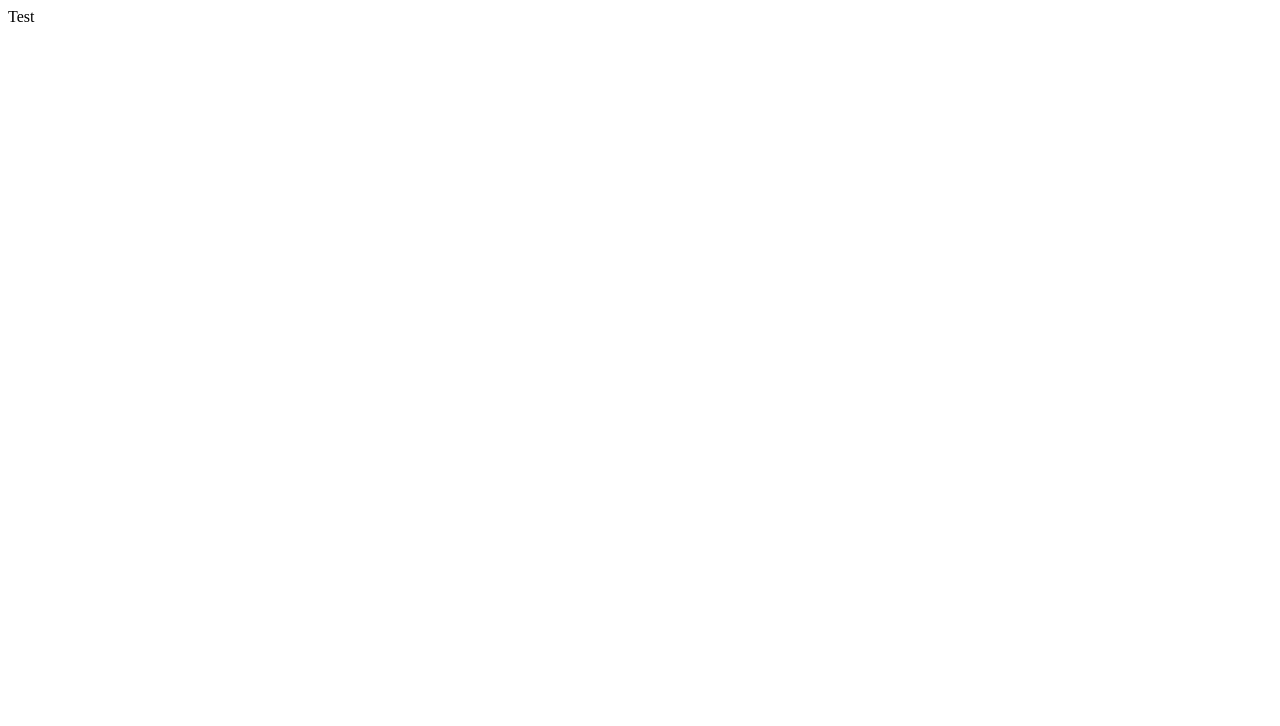
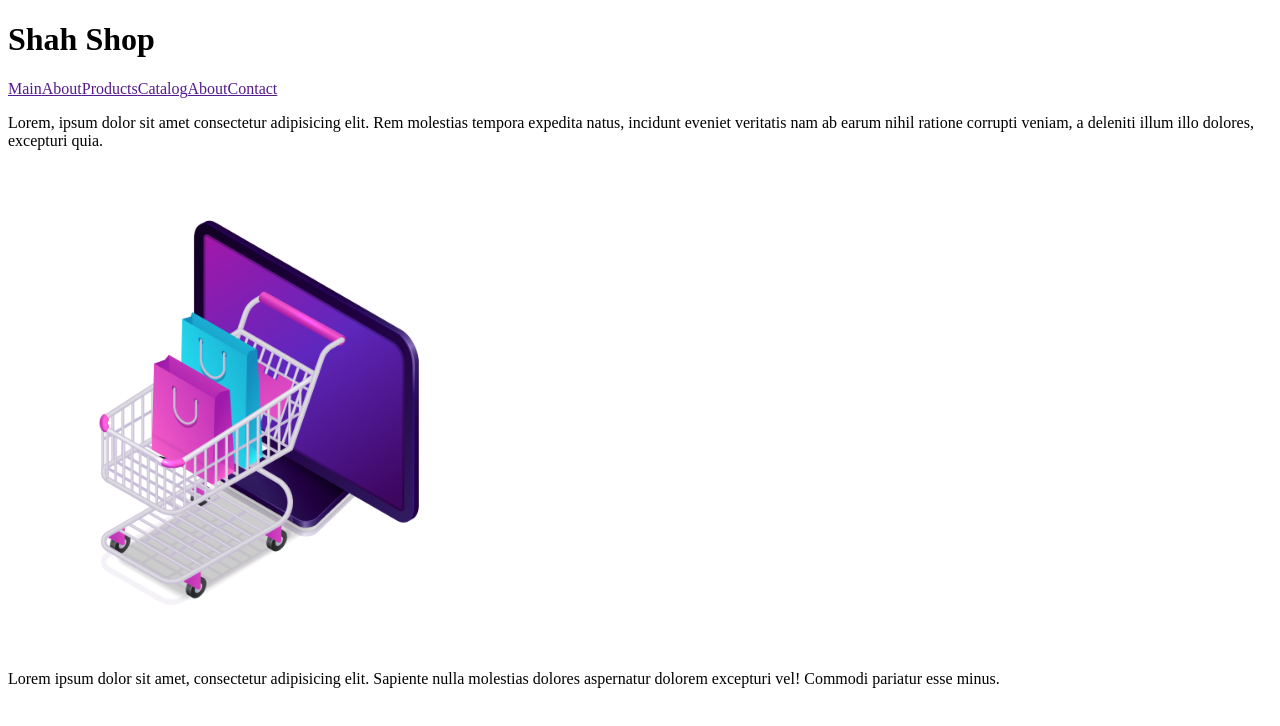
Before and after one commit to shahruhabd/react-final, a React (Create React App) app: page / in a window 1280 px wide. Shown: the top 726 px of the page. Built offline with nearby package versions, Linux system fonts and the light colour scheme.

Commit message:
main page html структура

```diff
--- a/public/index.html
+++ b/public/index.html
@@ -3,7 +3,7 @@
   <head>
     <meta charset="utf-8" />
     <meta name="viewport" content="width=device-width, initial-scale=1" />
-    <title>React App</title>
+    <title>Shah shop</title>
   </head>
   <body>
     <div id="root"></div>
--- a/src/App.js
+++ b/src/App.js
@@ -1,7 +1,9 @@
+import Main from "./pages/Main";
+
 function App() {
   return (
     <div className="App">
-      Test
+      <Main />
     </div>
   );
 }
--- /dev/null
+++ b/src/pages/Main.js
@@ -0,0 +1,33 @@
+import React from 'react'
+import shopBusket from '../img/main/shop-busket.png'
+
+const Main = () => {
+  return (
+    <div>
+        <header>
+          <h1>
+              Shah Shop
+          </h1>
+        </header>
+        <nav>
+            <a href="">Main</a>
+            <a href="">About</a>
+            <a href="">Products</a>
+            <a href="">Сatalog</a>
+            <a href="">About</a>
+            <a href="">Contact</a>
+        </nav>
+        <div className="content">
+          <p>
+              Lorem, ipsum dolor sit amet consectetur adipisicing elit. Rem molestias tempora expedita natus, incidunt eveniet veritatis nam ab earum nihil ratione corrupti veniam, a deleniti illum illo dolores, excepturi quia.
+          </p>
+          <img src={shopBusket} alt={shopBusket} width={500} />
+        </div>
+        <footer>
+          Lorem ipsum dolor sit amet, consectetur adipisicing elit. Sapiente nulla molestias dolores aspernatur dolorem excepturi vel! Commodi pariatur esse minus.
+        </footer>
+    </div>
+  )
+}
+
+export default Main
```
Also changed, not shown: src/img/main/shop-busket.png (added).
